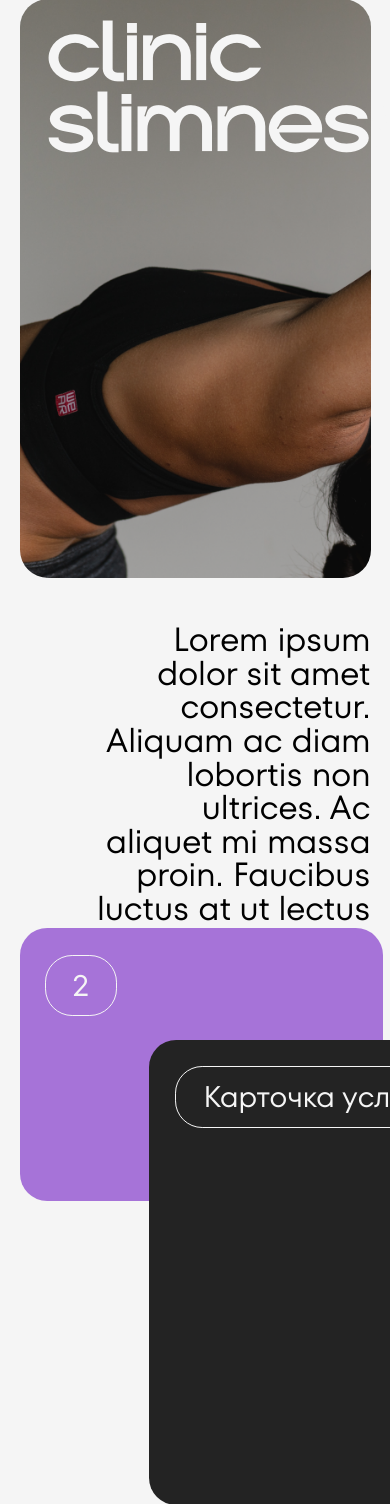
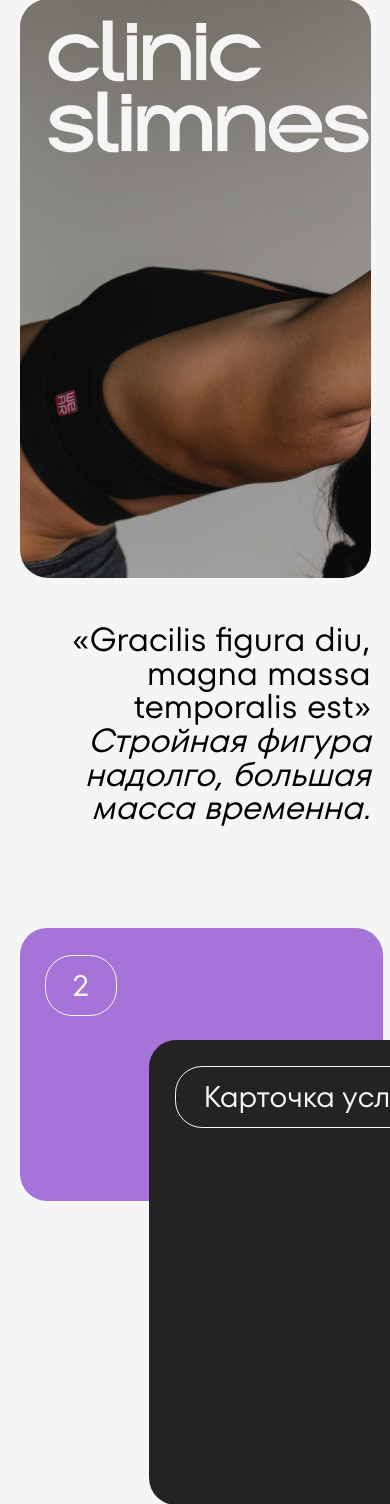
Before and after one commit to LxrdTendx/ClinicSite, a Django app: page / in a window 390 px wide; the page is wider, and only the part inside the window is pictured. Shown: the part 347-1851 px from the top of that part. Run offline with Django 4.2, Linux system fonts and the light colour scheme.

Commit message:
~main page text up

```diff
--- a/ClinicSiteBack/clinicsite/templates/login.html
+++ b/ClinicSiteBack/clinicsite/templates/login.html
@@ -173,7 +173,7 @@
         width: 397px;
         height: 141px;
     }
-    .second-page-text{
+    .second-page-text, .second-page-text2{
         width: 320px;
         color: #000;
         text-align: right;
@@ -186,6 +186,10 @@
         margin-left: auto;
         margin-right: 80px;
         margin-top: 285px;
+    }
+    .second-page-text2{
+
+        display: none;
     }
     .slider-page-block{
         margin-top: 200px;
@@ -937,10 +941,18 @@
             font-weight: 600;
         }
 
-        .second-page-text {
+        .second-page-text, .second-page-text2 {
             font-size: 24px;
             margin-right: 0px;
             width: 80%;
+        }
+        .second-page-text{
+            display: none;
+
+        }
+        .second-page-text2{
+            display: block;
+            width: 90%;
         }
 
         .slider-page-block {
@@ -1174,6 +1186,9 @@
             font-weight: 280;
             line-height: 100%;
             color: #585858;
+        }
+        i{
+            font-style: italic;
         }
 
 
@@ -1233,7 +1248,11 @@
         clinic slimness
     </div>
     <div class="second-page-text">
-        Lorem ipsum dolor sit amet consectetur. Aliquam ac diam lobortis non ultrices. Ac aliquet mi massa proin. Faucibus luctus at ut lectus tortor fusce mattis phasellu
+        Современные технологии на службе здоровья и красоты, улучшая качество жизни каждого.
+    </div>
+    <div class="second-page-text2">
+            «Gracilis figura diu, magna massa temporalis est»<br>
+            <i>Стройная фигура надолго, большая масса временна.</i>
     </div>
 </div>
 
```
